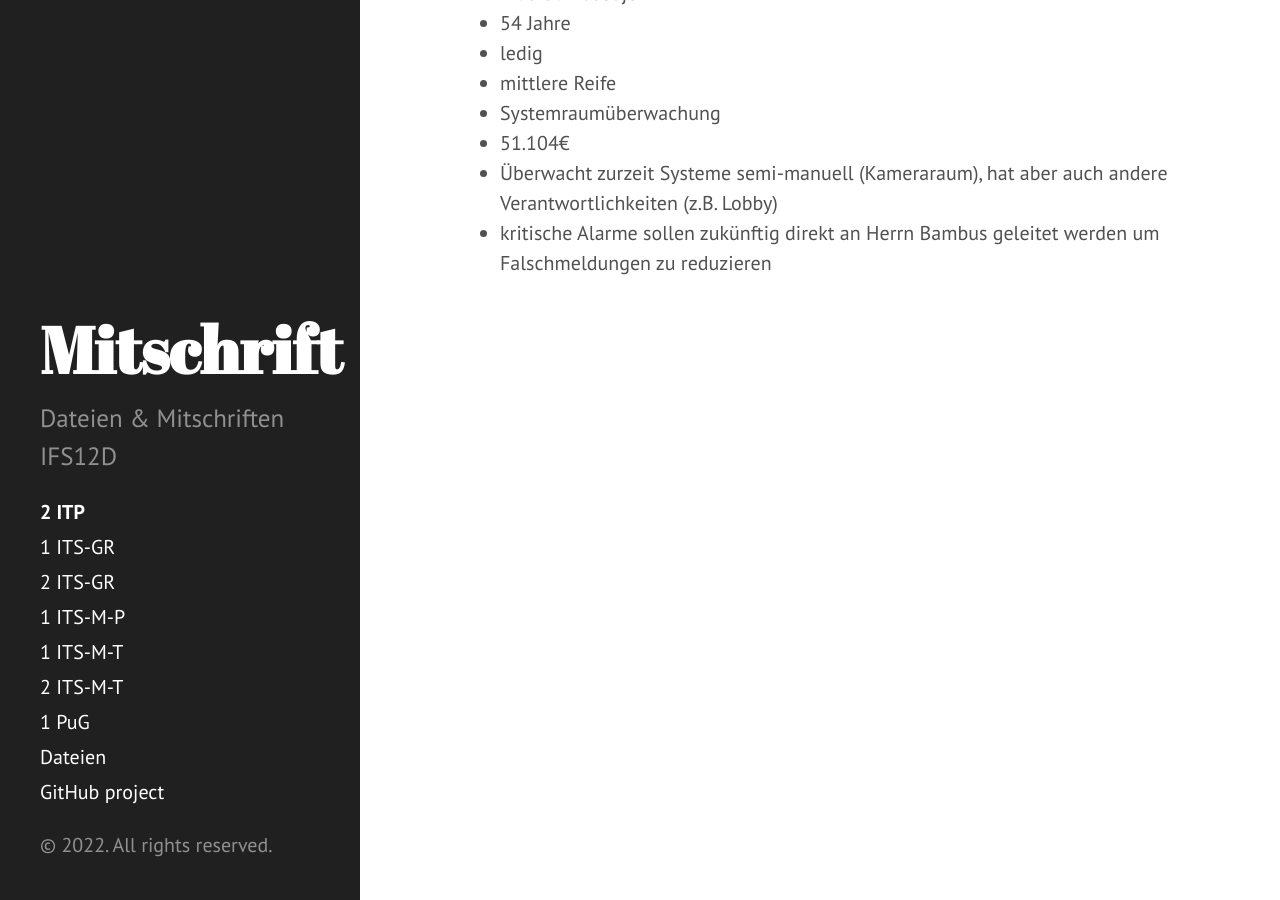
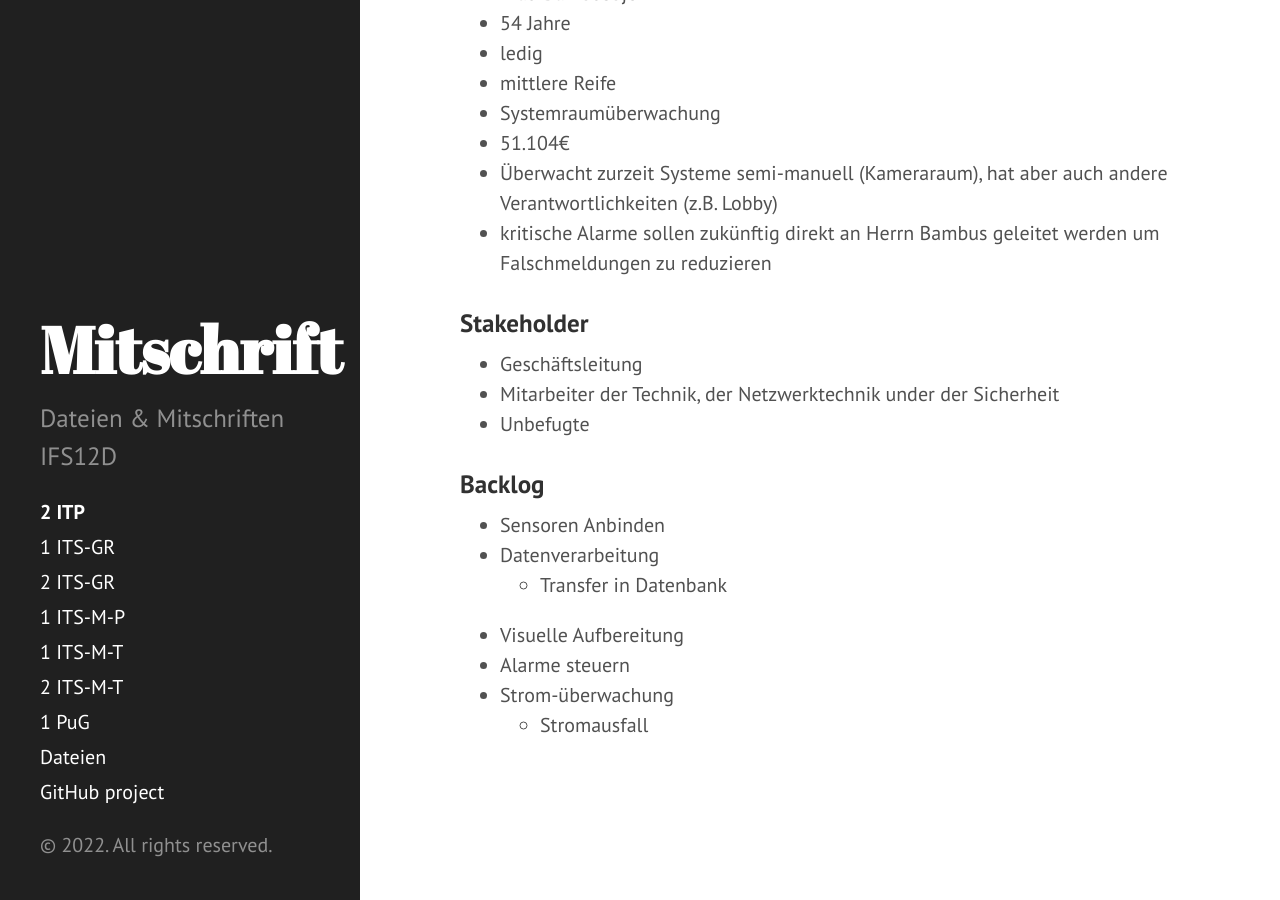
Before and after one commit to Semoxea/semoxea.github.io, a Jekyll site: the page built from data/entries/ITP/ITP-Block2.md, in a window 1280 px wide and 900 px high, scrolled down 1537 px. Built offline with Jekyll 4.4.1, drawn with Linux system fonts in a browser that asks for light colours; Markdown is read by kramdown in place of the engine named in the settings.

Commit message:
Add(ITP): Stakeholders and first backlog items

```diff
--- a/data/entries/ITP/ITP-Block2.md
+++ b/data/entries/ITP/ITP-Block2.md
@@ -55,3 +55,19 @@ title: 2 ITP
 - 51.104€
 - Überwacht zurzeit Systeme semi-manuell (Kameraraum), hat aber auch andere Verantwortlichkeiten (z.B. Lobby)
 - kritische Alarme sollen zukünftig direkt an Herrn Bambus geleitet werden um Falschmeldungen zu reduzieren
+
+### Stakeholder
+
+- Geschäftsleitung
+- Mitarbeiter der Technik, der Netzwerktechnik under der Sicherheit
+- Unbefugte
+
+### Backlog
+
+- Sensoren Anbinden
+- Datenverarbeitung
+  - Transfer in Datenbank
+- Visuelle Aufbereitung
+- Alarme steuern
+- Strom-überwachung
+  - Stromausfall
```
